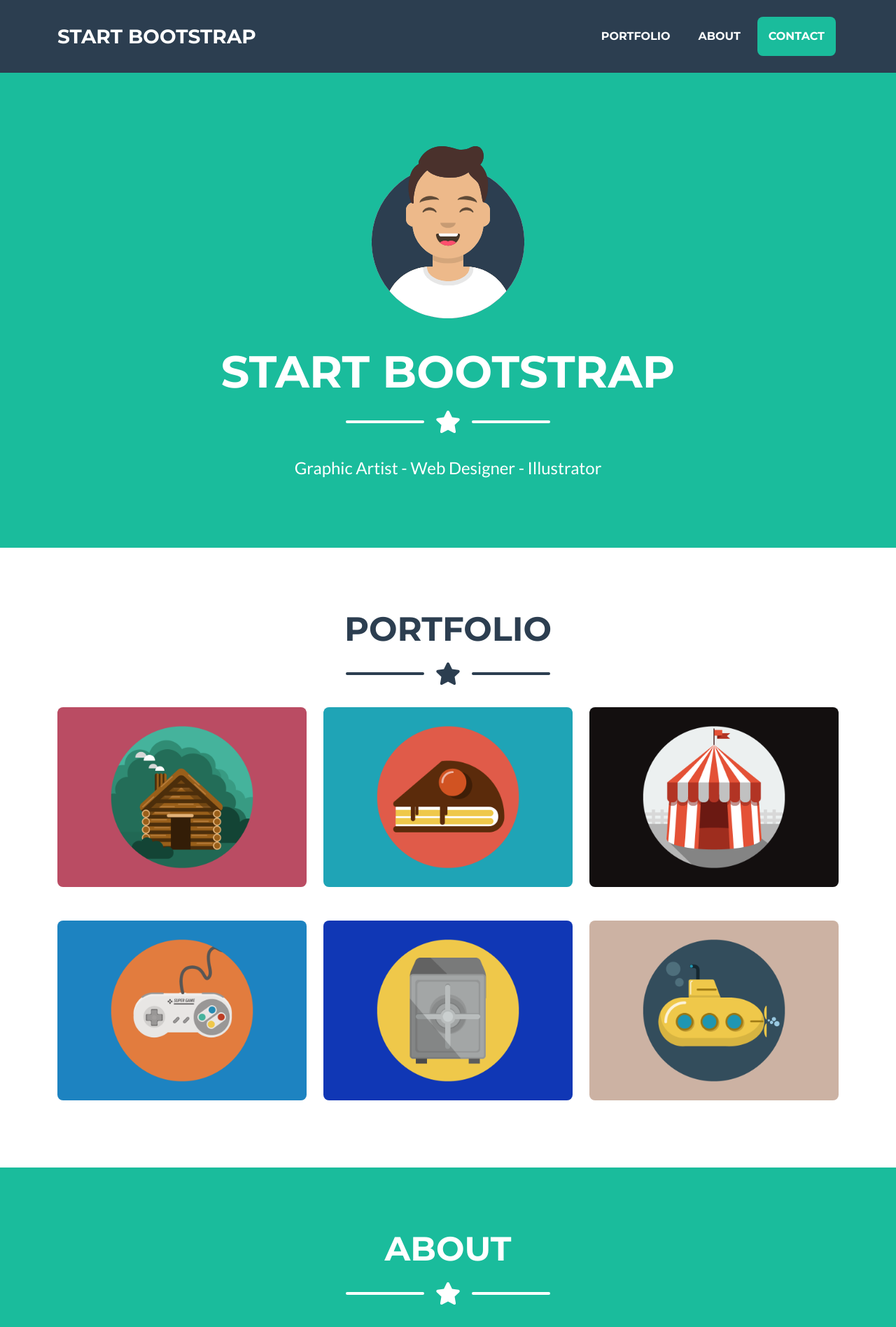
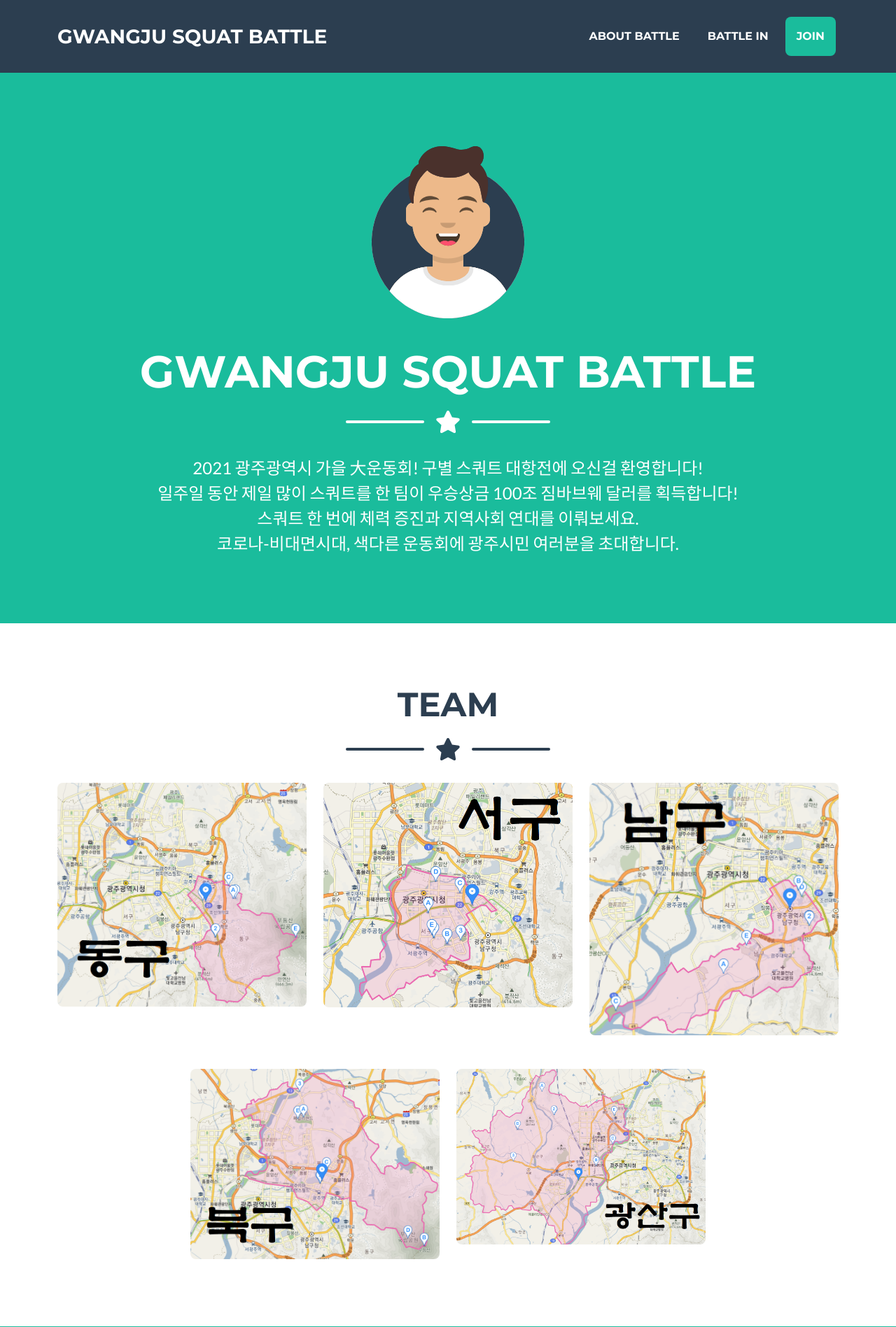
Before and after one commit to ghgh3644/project, a Django app: page /test/index/ in a window 1280 px wide. Shown: the top 1897 px of the page at 70% size. Run offline with Django 3.2, Linux system fonts and the light colour scheme; parts of the project's set-up code (start-up, migrations or seed data) failed here and were passed over; some libraries are stand-ins or nearby versions.

Commit message:
10.11 웹사이트 조금은 꾸몄다(소개글,팀사진 등)

```diff
--- a/indextest/templates/boottemplates/index.html
+++ b/indextest/templates/boottemplates/index.html
@@ -20,16 +20,16 @@
         <!-- Navigation-->
         <nav class="navbar navbar-expand-lg bg-secondary text-uppercase fixed-top" id="mainNav">
             <div class="container">
-                <a class="navbar-brand" href="#page-top">Start Bootstrap</a>
+                <a class="navbar-brand" href="#page-top">GWANGJU SQUAT BATTLE</a>
                 <button class="navbar-toggler text-uppercase font-weight-bold bg-primary text-white rounded" type="button" data-bs-toggle="collapse" data-bs-target="#navbarResponsive" aria-controls="navbarResponsive" aria-expanded="false" aria-label="Toggle navigation">
                     Menu
                     <i class="fas fa-bars"></i>
                 </button>
                 <div class="collapse navbar-collapse" id="navbarResponsive">
                     <ul class="navbar-nav ms-auto">
-                        <li class="nav-item mx-0 mx-lg-1"><a class="nav-link py-3 px-0 px-lg-3 rounded" href="#portfolio">Portfolio</a></li>
-                        <li class="nav-item mx-0 mx-lg-1"><a class="nav-link py-3 px-0 px-lg-3 rounded" href="#about">About</a></li>
-                        <li class="nav-item mx-0 mx-lg-1"><a class="nav-link py-3 px-0 px-lg-3 rounded" href="#contact">Contact</a></li>
+                        <li class="nav-item mx-0 mx-lg-1"><a class="nav-link py-3 px-0 px-lg-3 rounded" href="#portfolio">About Battle</a></li>
+                        <li class="nav-item mx-0 mx-lg-1"><a class="nav-link py-3 px-0 px-lg-3 rounded" href="#about">Battle IN</a></li>
+                        <li class="nav-item mx-0 mx-lg-1"><a class="nav-link py-3 px-0 px-lg-3 rounded" href="#contact">Join</a></li>
                     </ul>
                 </div>
             </div>
@@ -40,7 +40,7 @@
                 <!-- Masthead Avatar Image-->
                 <img class="masthead-avatar mb-5" src="../../../static/img/avataaars.svg" alt="..." />
                 <!-- Masthead Heading-->
-                <h1 class="masthead-heading text-uppercase mb-0">Start Bootstrap</h1>
+                <h1 class="masthead-heading text-uppercase mb-0">GWANGJU SQUAT BATTLE</h1>
                 <!-- Icon Divider-->
                 <div class="divider-custom divider-light">
                     <div class="divider-custom-line"></div>
@@ -48,14 +48,17 @@
                     <div class="divider-custom-line"></div>
                 </div>
                 <!-- Masthead Subheading-->
-                <p class="masthead-subheading font-weight-light mb-0">Graphic Artist - Web Designer - Illustrator</p>
+                <p class="masthead-subheading font-weight-light mb-0">2021 광주광역시 가을 大운동회! 구별 스쿼트 대항전에 오신걸 환영합니다!</p>
+                <p class="masthead-subheading font-weight-light mb-0">일주일 동안 제일 많이 스쿼트를 한 팀이 우승상금 100조 짐바브웨 달러를 획득합니다!</p>
+                <p class="masthead-subheading font-weight-light mb-0">스쿼트 한 번에 체력 증진과 지역사회 연대를 이뤄보세요.</p>
+                <p class="masthead-subheading font-weight-light mb-0">코로나-비대면시대, 색다른 운동회에 광주시민 여러분을 초대합니다.</p>
             </div>
         </header>
         <!-- Portfolio Section-->
         <section class="page-section portfolio" id="portfolio">
             <div class="container">
                 <!-- Portfolio Section Heading-->
-                <h2 class="page-section-heading text-center text-uppercase text-secondary mb-0">Portfolio</h2>
+                <h2 class="page-section-heading text-center text-uppercase text-secondary mb-0">TEAM</h2>
                 <!-- Icon Divider-->
                 <div class="divider-custom">
                     <div class="divider-custom-line"></div>
@@ -70,7 +73,7 @@
                             <div class="portfolio-item-caption d-flex align-items-center justify-content-center h-100 w-100">
                                 <div class="portfolio-item-caption-content text-center text-white"><i class="fas fa-plus fa-3x"></i></div>
                             </div>
-                            <img class="img-fluid" src="../../../static/img/portfolio/cabin.png" alt="..." />
+                            <img class="img-fluid" src="../../../static/img/portfolio/dongu.png" alt="..." />
                         </div>
                     </div>
                     <!-- Portfolio Item 2-->
@@ -79,7 +82,7 @@
                             <div class="portfolio-item-caption d-flex align-items-center justify-content-center h-100 w-100">
                                 <div class="portfolio-item-caption-content text-center text-white"><i class="fas fa-plus fa-3x"></i></div>
                             </div>
-                            <img class="img-fluid" src="../../../static/img/portfolio/cake.png" alt="..." />
+                            <img class="img-fluid" src="../../../static/img/portfolio/seogu.png" alt="..." />
                         </div>
                     </div>
                     <!-- Portfolio Item 3-->
@@ -88,7 +91,7 @@
                             <div class="portfolio-item-caption d-flex align-items-center justify-content-center h-100 w-100">
                                 <div class="portfolio-item-caption-content text-center text-white"><i class="fas fa-plus fa-3x"></i></div>
                             </div>
-                            <img class="img-fluid" src="../../../static/img/portfolio/circus.png" alt="..." />
+                            <img class="img-fluid" src="../../../static/img/portfolio/namgu.png" alt="..." />
                         </div>
                     </div>
                     <!-- Portfolio Item 4-->
@@ -97,7 +100,7 @@
                             <div class="portfolio-item-caption d-flex align-items-center justify-content-center h-100 w-100">
                                 <div class="portfolio-item-caption-content text-center text-white"><i class="fas fa-plus fa-3x"></i></div>
                             </div>
-                            <img class="img-fluid" src="../../../static/img/portfolio/game.png" alt="..." />
+                            <img class="img-fluid" src="../../../static/img/portfolio/bookgu.png" alt="..." />
                         </div>
                     </div>
                     <!-- Portfolio Item 5-->
@@ -106,26 +109,16 @@
                             <div class="portfolio-item-caption d-flex align-items-center justify-content-center h-100 w-100">
                                 <div class="portfolio-item-caption-content text-center text-white"><i class="fas fa-plus fa-3x"></i></div>
                             </div>
-                            <img class="img-fluid" src="../../../static/img/portfolio/safe.png" alt="..." />
+                            <img class="img-fluid" src="../../../static/img/portfolio/gwangsangu.png" alt="..." />
                         </div>
                     </div>
-                    <!-- Portfolio Item 6-->
-                    <div class="col-md-6 col-lg-4">
-                        <div class="portfolio-item mx-auto" data-bs-toggle="modal" data-bs-target="#portfolioModal6">
-                            <div class="portfolio-item-caption d-flex align-items-center justify-content-center h-100 w-100">
-                                <div class="portfolio-item-caption-content text-center text-white"><i class="fas fa-plus fa-3x"></i></div>
-                            </div>
-                            <img class="img-fluid" src="../../../static/img/portfolio/submarine.png" alt="..." />
-                        </div>
-                    </div>
-                </div>
             </div>
         </section>
         <!-- About Section-->
         <section class="page-section bg-primary text-white mb-0" id="about">
             <div class="container">
                 <!-- About Section Heading-->
-                <h2 class="page-section-heading text-center text-uppercase text-white">About</h2>
+                <h2 class="page-section-heading text-center text-uppercase text-white">ONE SQUAT TWO ADVANTAGE</h2>
                 <!-- Icon Divider-->
                 <div class="divider-custom divider-light">
                     <div class="divider-custom-line"></div>
@@ -134,8 +127,8 @@
                 </div>
                 <!-- About Section Content-->
                 <div class="row">
-                    <div class="col-lg-4 ms-auto"><p class="lead">Freelancer is a free bootstrap theme created by Start Bootstrap. The download includes the complete source files including HTML, CSS, and JavaScript as well as optional SASS stylesheets for easy customization.</p></div>
-                    <div class="col-lg-4 me-auto"><p class="lead">You can create your own custom avatar for the masthead, change the icon in the dividers, and add your email address to the contact form to make it fully functional!</p></div>
+                    <div class="col-lg-4 ms-auto"><p class="lead">2021 광주광역시 가을 大운동회!! 구별 스쿼트 대항전에 오신걸 환영합니다. </p></div>
+                    <div class="col-lg-4 me-auto"><p class="lead">스쿼트 한 번에 체력 증진과 지역사회 연대를 이뤄보세요.</p></div>
                 </div>
                 <!-- About Section Button-->
                 <div class="text-center mt-4">
@@ -265,7 +258,7 @@
                             <div class="row justify-content-center">
                                 <div class="col-lg-8">
                                     <!-- Portfolio Modal - Title-->
-                                    <h2 class="portfolio-modal-title text-secondary text-uppercase mb-0">Log Cabin</h2>
+                                    <h2 class="portfolio-modal-title text-secondary text-uppercase mb-0">팀 동구</h2>
                                     <!-- Icon Divider-->
                                     <div class="divider-custom">
                                         <div class="divider-custom-line"></div>
@@ -273,7 +266,7 @@
                                         <div class="divider-custom-line"></div>
                                     </div>
                                     <!-- Portfolio Modal - Image-->
-                                    <img class="img-fluid rounded mb-5" src="../../../static/img/portfolio/cabin.png" alt="..." />
+                                    <img class="img-fluid rounded mb-5" src="../../../static/img/portfolio/dongu.png" alt="..." />
                                     <!-- Portfolio Modal - Text-->
                                     <p class="mb-4">Lorem ipsum dolor sit amet, consectetur adipisicing elit. Mollitia neque assumenda ipsam nihil, molestias magnam, recusandae quos quis inventore quisquam velit asperiores, vitae? Reprehenderit soluta, eos quod consequuntur itaque. Nam.</p>
                                     <button class="btn btn-primary" href="#!" data-bs-dismiss="modal">
@@ -297,7 +290,7 @@
                             <div class="row justify-content-center">
                                 <div class="col-lg-8">
                                     <!-- Portfolio Modal - Title-->
-                                    <h2 class="portfolio-modal-title text-secondary text-uppercase mb-0">Tasty Cake</h2>
+                                    <h2 class="portfolio-modal-title text-secondary text-uppercase mb-0">팀 서구</h2>
                                     <!-- Icon Divider-->
                                     <div class="divider-custom">
                                         <div class="divider-custom-line"></div>
@@ -305,7 +298,7 @@
                                         <div class="divider-custom-line"></div>
                                     </div>
                                     <!-- Portfolio Modal - Image-->
-                                    <img class="img-fluid rounded mb-5" src="../../../static/img/portfolio/cake.png" alt="..." />
+                                    <img class="img-fluid rounded mb-5" src="../../../static/img/portfolio/seogu.png" alt="..." />
                                     <!-- Portfolio Modal - Text-->
                                     <p class="mb-4">Lorem ipsum dolor sit amet, consectetur adipisicing elit. Mollitia neque assumenda ipsam nihil, molestias magnam, recusandae quos quis inventore quisquam velit asperiores, vitae? Reprehenderit soluta, eos quod consequuntur itaque. Nam.</p>
                                     <button class="btn btn-primary" href="#!" data-bs-dismiss="modal">
@@ -329,7 +322,7 @@
                             <div class="row justify-content-center">
                                 <div class="col-lg-8">
                                     <!-- Portfolio Modal - Title-->
-                                    <h2 class="portfolio-modal-title text-secondary text-uppercase mb-0">Circus Tent</h2>
+                                    <h2 class="portfolio-modal-title text-secondary text-uppercase mb-0">팀 남구</h2>
                                     <!-- Icon Divider-->
                                     <div class="divider-custom">
                                         <div class="divider-custom-line"></div>
@@ -337,7 +330,7 @@
                                         <div class="divider-custom-line"></div>
                                     </div>
                                     <!-- Portfolio Modal - Image-->
-                                    <img class="img-fluid rounded mb-5" src="../../../static/img/portfolio/circus.png" alt="..." />
+                                    <img class="img-fluid rounded mb-5" src="../../../static/img/portfolio/namgu.png" alt="..." />
                                     <!-- Portfolio Modal - Text-->
                                     <p class="mb-4">Lorem ipsum dolor sit amet, consectetur adipisicing elit. Mollitia neque assumenda ipsam nihil, molestias magnam, recusandae quos quis inventore quisquam velit asperiores, vitae? Reprehenderit soluta, eos quod consequuntur itaque. Nam.</p>
                                     <button class="btn btn-primary" href="#!" data-bs-dismiss="modal">
@@ -361,7 +354,7 @@
                             <div class="row justify-content-center">
                                 <div class="col-lg-8">
                                     <!-- Portfolio Modal - Title-->
-                                    <h2 class="portfolio-modal-title text-secondary text-uppercase mb-0">Controller</h2>
+                                    <h2 class="portfolio-modal-title text-secondary text-uppercase mb-0">팀 북구</h2>
                                     <!-- Icon Divider-->
                                     <div class="divider-custom">
                                         <div class="divider-custom-line"></div>
@@ -369,7 +362,7 @@
                                         <div class="divider-custom-line"></div>
                                     </div>
                                     <!-- Portfolio Modal - Image-->
-                                    <img class="img-fluid rounded mb-5" src="../../../static/img/portfolio/game.png" alt="..." />
+                                    <img class="img-fluid rounded mb-5" src="../../../static/img/portfolio/bookgu.png" alt="..." />
                                     <!-- Portfolio Modal - Text-->
                                     <p class="mb-4">Lorem ipsum dolor sit amet, consectetur adipisicing elit. Mollitia neque assumenda ipsam nihil, molestias magnam, recusandae quos quis inventore quisquam velit asperiores, vitae? Reprehenderit soluta, eos quod consequuntur itaque. Nam.</p>
                                     <button class="btn btn-primary" href="#!" data-bs-dismiss="modal">
@@ -393,7 +386,7 @@
                             <div class="row justify-content-center">
                                 <div class="col-lg-8">
                                     <!-- Portfolio Modal - Title-->
-                                    <h2 class="portfolio-modal-title text-secondary text-uppercase mb-0">Locked Safe</h2>
+                                    <h2 class="portfolio-modal-title text-secondary text-uppercase mb-0">팀 광산구</h2>
                                     <!-- Icon Divider-->
                                     <div class="divider-custom">
                                         <div class="divider-custom-line"></div>
@@ -401,39 +394,7 @@
                                         <div class="divider-custom-line"></div>
                                     </div>
                                     <!-- Portfolio Modal - Image-->
-                                    <img class="img-fluid rounded mb-5" src="../../../static/img/portfolio/safe.png" alt="..." />
-                                    <!-- Portfolio Modal - Text-->
-                                    <p class="mb-4">Lorem ipsum dolor sit amet, consectetur adipisicing elit. Mollitia neque assumenda ipsam nihil, molestias magnam, recusandae quos quis inventore quisquam velit asperiores, vitae? Reprehenderit soluta, eos quod consequuntur itaque. Nam.</p>
-                                    <button class="btn btn-primary" href="#!" data-bs-dismiss="modal">
-                                        <i class="fas fa-times fa-fw"></i>
-                                        Close Window
-                                    </button>
-                                </div>
-                            </div>
-                        </div>
-                    </div>
-                </div>
-            </div>
-        </div>
-        <!-- Portfolio Modal 6-->
-        <div class="portfolio-modal modal fade" id="portfolioModal6" tabindex="-1" aria-labelledby="portfolioModal6" aria-hidden="true">
-            <div class="modal-dialog modal-xl">
-                <div class="modal-content">
-                    <div class="modal-header border-0"><button class="btn-close" type="button" data-bs-dismiss="modal" aria-label="Close"></button></div>
-                    <div class="modal-body text-center pb-5">
-                        <div class="container">
-                            <div class="row justify-content-center">
-                                <div class="col-lg-8">
-                                    <!-- Portfolio Modal - Title-->
-                                    <h2 class="portfolio-modal-title text-secondary text-uppercase mb-0">Submarine</h2>
-                                    <!-- Icon Divider-->
-                                    <div class="divider-custom">
-                                        <div class="divider-custom-line"></div>
-                                        <div class="divider-custom-icon"><i class="fas fa-star"></i></div>
-                                        <div class="divider-custom-line"></div>
-                                    </div>
-                                    <!-- Portfolio Modal - Image-->
-                                    <img class="img-fluid rounded mb-5" src="../../../static/img/portfolio/submarine.png" alt="..." />
+                                    <img class="img-fluid rounded mb-5" src="../../../static/img/portfolio/gwangsangu.png" alt="..." />
                                     <!-- Portfolio Modal - Text-->
                                     <p class="mb-4">Lorem ipsum dolor sit amet, consectetur adipisicing elit. Mollitia neque assumenda ipsam nihil, molestias magnam, recusandae quos quis inventore quisquam velit asperiores, vitae? Reprehenderit soluta, eos quod consequuntur itaque. Nam.</p>
                                     <button class="btn btn-primary" href="#!" data-bs-dismiss="modal">
```
Also changed, not shown: static/img/portfolio/bookgu.png (added), static/img/portfolio/cabin.png (deleted), static/img/portfolio/cake.png (deleted), static/img/portfolio/circus.png (deleted), static/img/portfolio/dongu.png (added), static/img/portfolio/game.png (deleted), static/img/portfolio/gwangsangu.png (added), static/img/portfolio/namgu.png (added), static/img/portfolio/safe.png (deleted), static/img/portfolio/seogu.png (added), static/img/portfolio/submarine.png (deleted).
